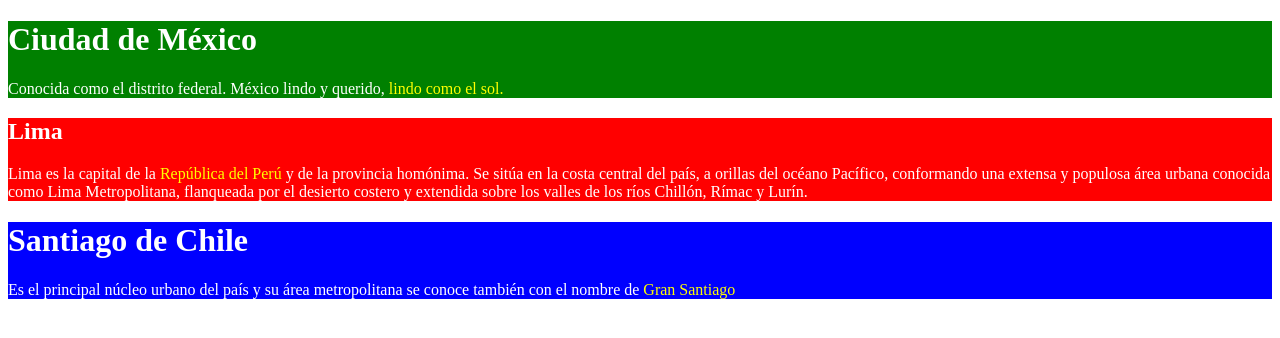
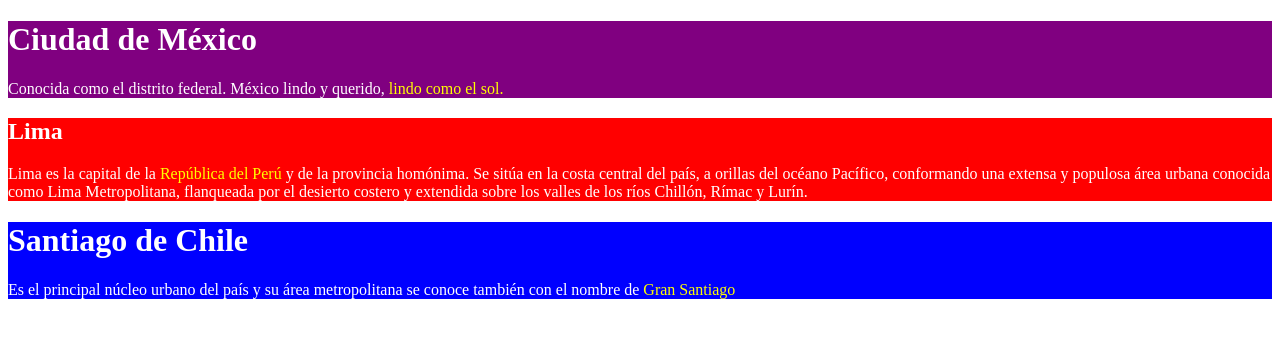
Before and after one commit to pauliantonia/htmlpractica, a plain HTML site: page index.html in a window 1280 px wide. Drawn offline with Linux system fonts and the light colour scheme.

Commit message:
cambiando color

```diff
--- a/index.html
+++ b/index.html
@@ -5,9 +5,10 @@
     <title>Práctica de html</title>
   </head>
   <body>
-      <div style="background-color: green; color: white">
+      <div style="background-color: purple; color: white">
           <h1>Ciudad de México</h1>
-          <p>Conocida como el distrito federal. México lindo y querido, <span style="color: yellow">lindo como el sol.</span></p>
+          <p>Conocida como el distrito federal. México lindo y querido, <span style="color: yellow">lindo
+             como el sol.</span></p>
       </div>
       <div style="background-color: red; color: white">
      <h2>Lima</h2>
@@ -21,7 +22,8 @@
    </div>
       <div style="background-color: blue; color:white">
           <h1>Santiago de Chile</h1>
-          <p>Es el principal núcleo urbano del país y su área metropolitana se conoce también con el nombre de <span style="color: yellow">Gran Santiago</span></p>
+          <p>Es el principal núcleo urbano del país y su área metropolitana se conoce también
+             con el nombre de <span style="color: yellow">Gran Santiago</span></p>
       </div>
   </body>
 </html>
```
